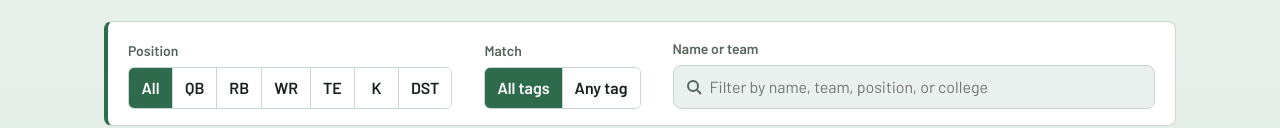
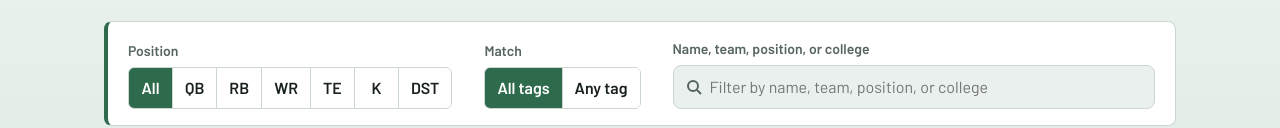
Before and after one commit to Cory585/Fantasy-Cheat-Code, a plain HTML site: page frontend/finder/index.html in a window 1280 px wide. Shown: the part 270-398 px from the top of the page. Drawn offline with nearby package versions, Linux system fonts and the light colour scheme; no server answers.

Commit message:
Label the Player finder filter with everything it matches
The visible label, which is also the input's accessible name, still said "Name or team".

```diff
--- a/frontend/finder/index.html
+++ b/frontend/finder/index.html
@@ -80,7 +80,7 @@
         </div>
       </fieldset>
       <label class="setup-group finder-name">
-        <span class="finder-label">Name or team</span>
+        <span class="finder-label">Name, team, position, or college</span>
         <input type="search" id="finder-q" class="player-search" placeholder="Filter by name, team, position, or college" autocomplete="off" spellcheck="false">
       </label>
     </form>
```
